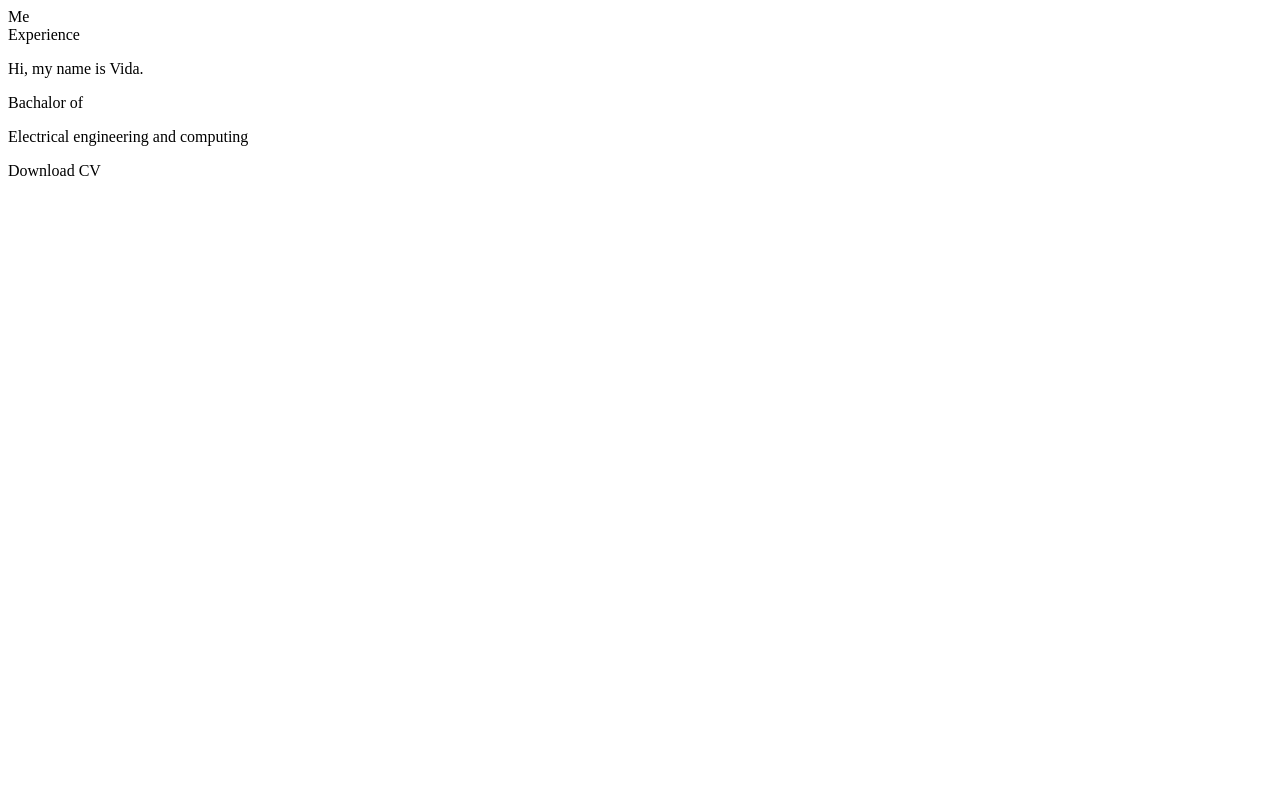
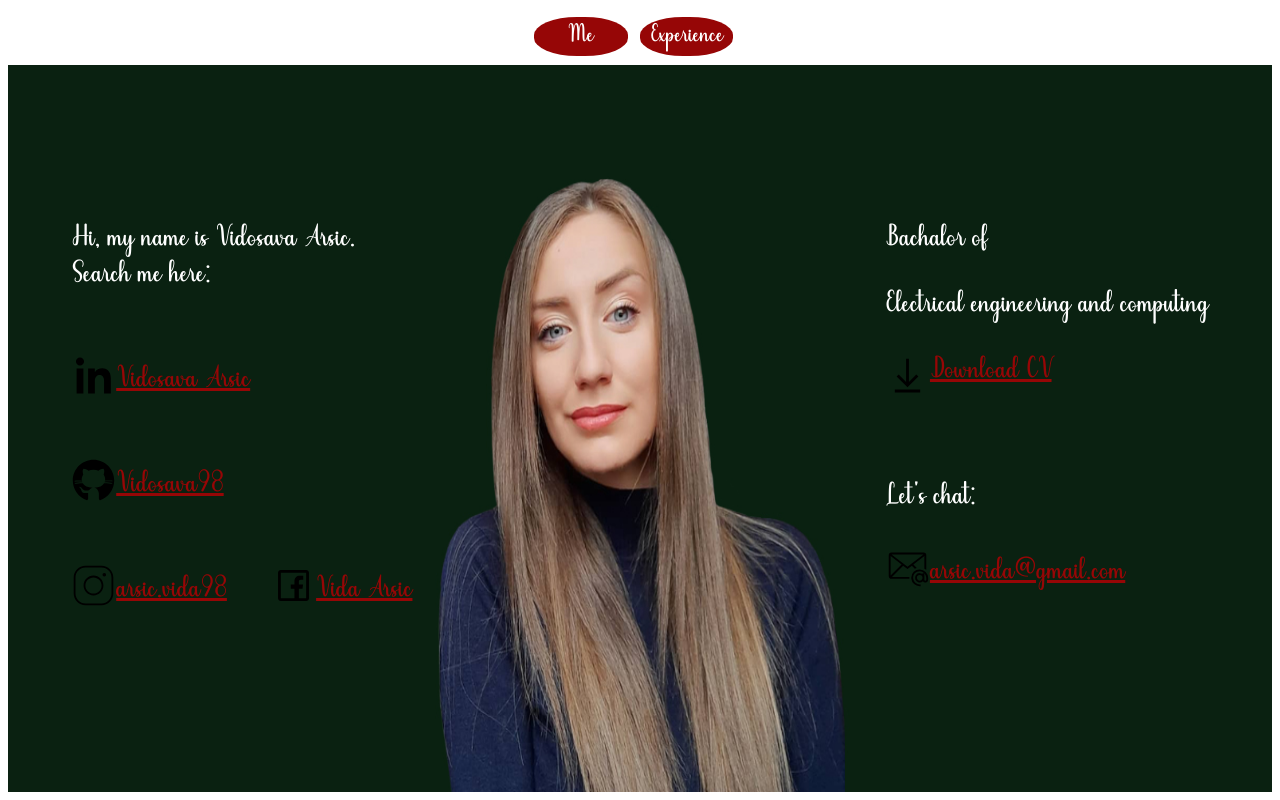
Before and after one commit to Vidosava98/WEBSITE, a plain HTML site: page index.html in a window 1280 px wide. Drawn offline with Linux system fonts and the light colour scheme.

Commit message:
UI changes. Create first version of design.
Creating ideas for first page. Added icons, photos. Creating position of elements of the first page, i called it 'me' page.

```diff
--- a/index.html
+++ b/index.html
@@ -4,26 +4,66 @@
 		<link rel = "stylesheet" href = "style.css">
 	</head>
 	<body>
-		<div id = "main">
+		<div id = "idMain">
 			<div id = "idTab">
-				<div id = "tab-1">
+				<button id = "tab-1" class = "tab">
 				Me
-				</div>
-				<div id = "tab-2">
+				</button>
+				<button id = "tab-2" class = "tab">
 				Experience
-				</div>
+				</button>
 			</div>
 			<div id = "idContent">
 				<div id = "idLeftPart">
 					<p> Hi,
 					  my name
-					    is Vida.
+					    is Vidosava Arsic. Search me here:
 					</p>
+					<div class = "columnItems">
+						<p class = "linkContent">
+						    <img src="Resource/Images/Icons/in.svg" alt = "LinkedIn" class = "icon">
+							<a href="https://www.linkedin.com/in/vidosava-arsić-7019b9228" id = "idLink">
+							Vidosava Arsic
+							</a>
+						</p>
+						<p class = "linkContent">
+							<img src="Resource/Images/Icons/github.svg" alt = "Git" class = "icon">
+							<a href="https://github.com/Vidosava98" id = "idLink">
+							Vidosava98
+							</a>
+						</p>
+						<div id = "idRowItems">
+							<p class = "linkContent">
+								<img src="Resource/Images/Icons/insta.svg" alt = "Insta" class = "icon">
+								<a href="https://www.instagram.com/arsic.vida98/" id = "idLink">
+								arsic.vida98
+								</a>
+							</p>
+							<p class = "linkContent">
+								<img src="Resource/Images/Icons/face.svg" alt = "fb" class = "icon">
+								<a href="https://www.facebook.com/share/gNDr9R91nuwA5UnV/" id = "idLink">
+								Vida Arsic
+								</a>
+							</p>
+						</div>
+					</div>
 				</div>
 				<div id = "idRight">
 					<p> Bachalor of </p>
 					<p> Electrical engineering and computing </p>
-					<p> Download CV</p>
+					<div class = "rowItems">
+						<img src="Resource/Images/Icons/down.svg" alt = "" class = "icon">
+						<a href = "Resource/Vidosava Arsic CV.pdf" id = "idCV"> Download   CV</a>
+					</div>
+					<div id = "idChat">
+						<p>Let's chat: </p>
+						<p class = "linkContent">
+							<img src="Resource/Images/Icons/email.svg" alt = "@" class = "icon">
+							<a href="mailto:arsic.vida@gmail.com" id = "idLink">
+							arsic.vida@gmail.com
+							</a>
+						</p>
+					</div>
 				</div>
 			</div>
 		</div>
--- a/style.css
+++ b/style.css
@@ -1,3 +1,82 @@
+
+
 body{
-
+	font-family: 'MyFont';
 }
+button{
+	font-family: 'MyFont';
+}
+#idTab{
+	background-color: #ffffff;
+	display: flex;
+	flex-wrap: wrap;
+	justify-content: center;
+	padding: 0.7% 0.7% 0.7% 0.7%;
+	height: 5%;
+}
+#idMain{
+	background-image: url('Resource/Images/me.jpg');
+	background-repeat: no-repeat;
+	background-size: 100% 100%;
+	width: 100%;
+	height: 100%;
+}
+#idContent{
+	display: flex;
+	flex-direction: row;
+	justify-content: space-between;
+	margin: 10% 5% 0% 5%;
+	color: #ffff;
+    font-size: 30px;
+}
+#idLeftPart{
+	width: 30%;
+}
+#idCv{
+	color: #960606;
+}
+#idLink{
+	color: #960606;
+}
+#idRowItems{
+	display: flex;
+	flex-direction:row;
+	justify-content: space-between;
+}
+#idChat{
+margin-top: 25%;
+}
+.tab{
+	background-color: #960606;
+	color: #ffff;
+	font-size: 25px;
+	border: none;
+	border-radius: 46%;
+	margin-right: 1%;
+	height: 100%;
+	width: 7.5%;
+}
+.icon{
+	height: 45px;
+	width: 45px;
+	color: #960606;
+}
+.linkContent{
+	display: flex;
+	place-items: self-end;
+}
+.columnItems{
+	display: flex;
+	flex-direction:column;
+}
+.rowItems{
+	display: flex;
+	flex-direction:row;
+}
+@font-face{
+	font-family: 'MyFont';
+	font-weight: normal;
+    font-style: normal;
+	src: url('Resource/Fonts/Dreambig-axvza.woff2') format('woff2'),
+         url('Resource/Fonts/Dreambig-axvza.woff') format('woff');
+}
```
Also changed, not shown: Resource/DesignIdeas/design1.png (renamed from DesignIdeas/design1.png), Resource/DesignIdeas/design2.png (renamed from DesignIdeas/design2.png), Resource/DesignIdeas/rose.png (renamed from DesignIdeas/rose.png), Resource/Fonts/Dreambig-axvza.ttf (added), Resource/Fonts/Dreambig-axvza.woff (added), Resource/Fonts/Dreambig-axvza.woff2 (added), Resource/Images/Icons/down.svg (added), Resource/Images/Icons/email.svg (added), Resource/Images/Icons/face.svg (added), Resource/Images/Icons/github.svg (added), Resource/Images/Icons/in.svg (added), Resource/Images/Icons/insta.svg (added), Resource/Images/me.jpg (added), script.js (line endings or trailing spaces), 1 other file.
